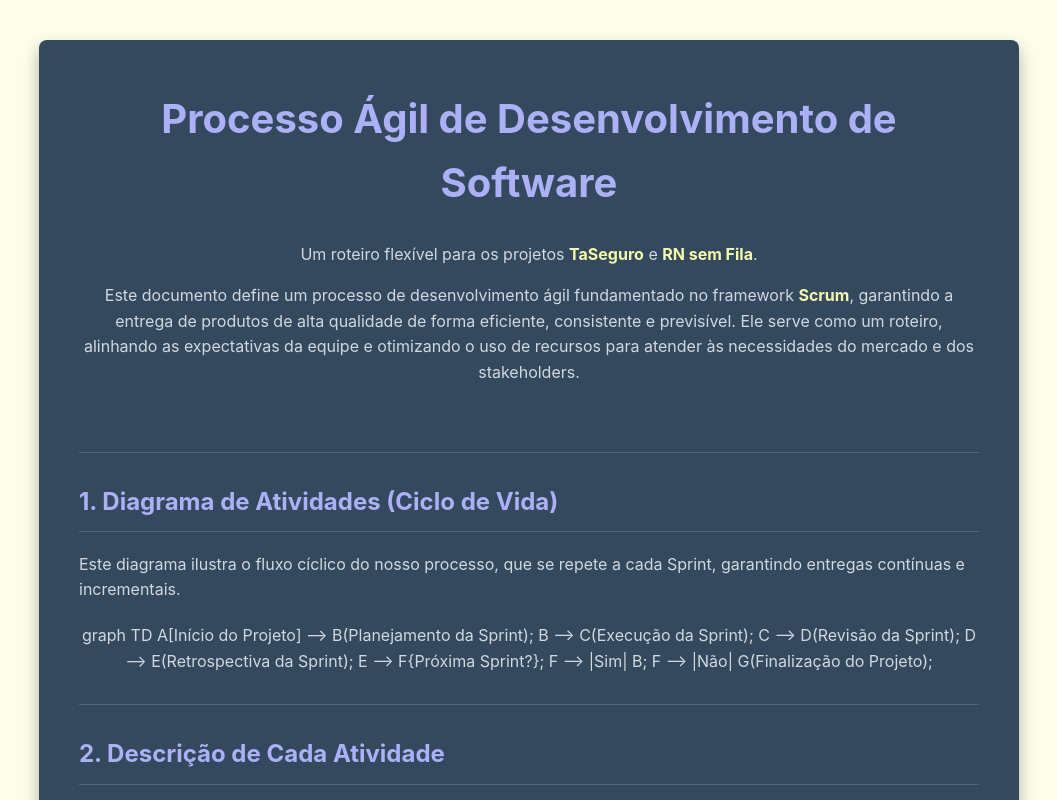
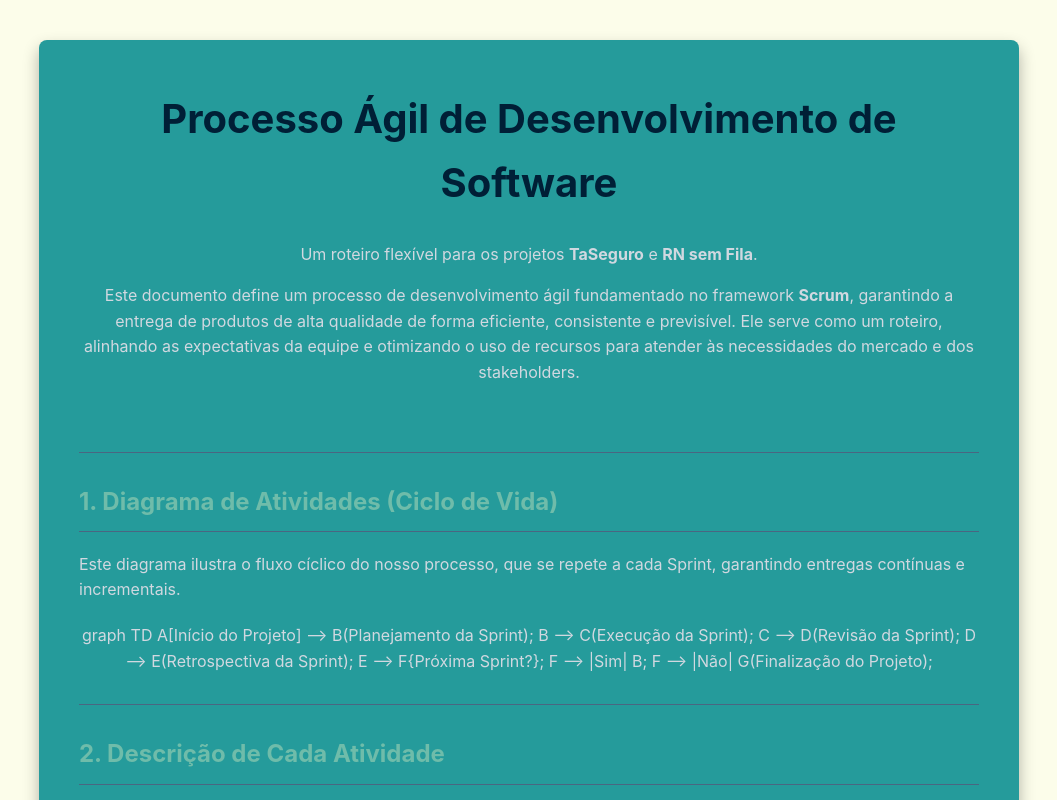
Before and after one commit to MaryaAlexandre/pds-corporativo, a plain HTML site: page index.html in a window 1280 px wide. Shown: the top 800 px of the page, without its empty margins (111-1168 px from the left). Drawn offline with Linux system fonts and the light colour scheme; a script that the page names is missing.

Commit message:
fix: cores

```diff
--- a/index.html
+++ b/index.html
@@ -17,7 +17,7 @@
             max-width: 900px;
             margin: 40px auto;
             padding: 20px 40px;
-            background-color: #34495e; /* Azul escuro um pouco mais claro */
+            background-color: #259b9b;
             border-radius: 8px;
             box-shadow: 0 8px 16px rgba(0, 0, 0, 0.3);
         }
@@ -26,11 +26,11 @@
             padding-bottom: 20px;
         }
         h1 {
-            color: #acb1f7; /* Cor sugerida - Lilás suave */
+            color: #001f36;
             font-size: 2.5em;
         }
         h2 {
-            color: #acb1f7; /* Cor sugerida - Lilás suave */
+            color: #6fbcaa;
             border-bottom: 1px solid #4a6681;
             padding-bottom: 10px;
             margin-top: 30px;
@@ -47,7 +47,7 @@
             margin-bottom: 15px;
         }
         strong {
-            color: #f5f9aa; /* Cor sugerida - Amarelo suave */
+            color: ##6fbcaa;
         }
         .activity-item {
             margin-bottom: 20px;
```
